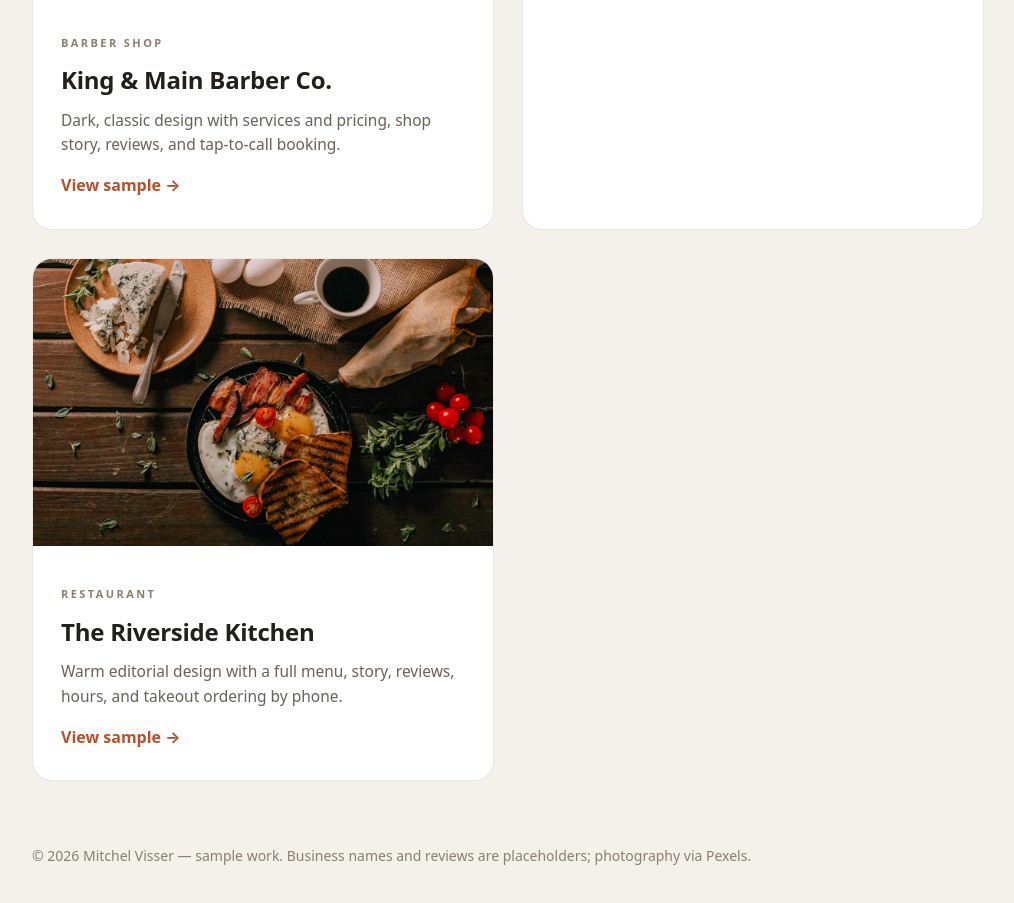
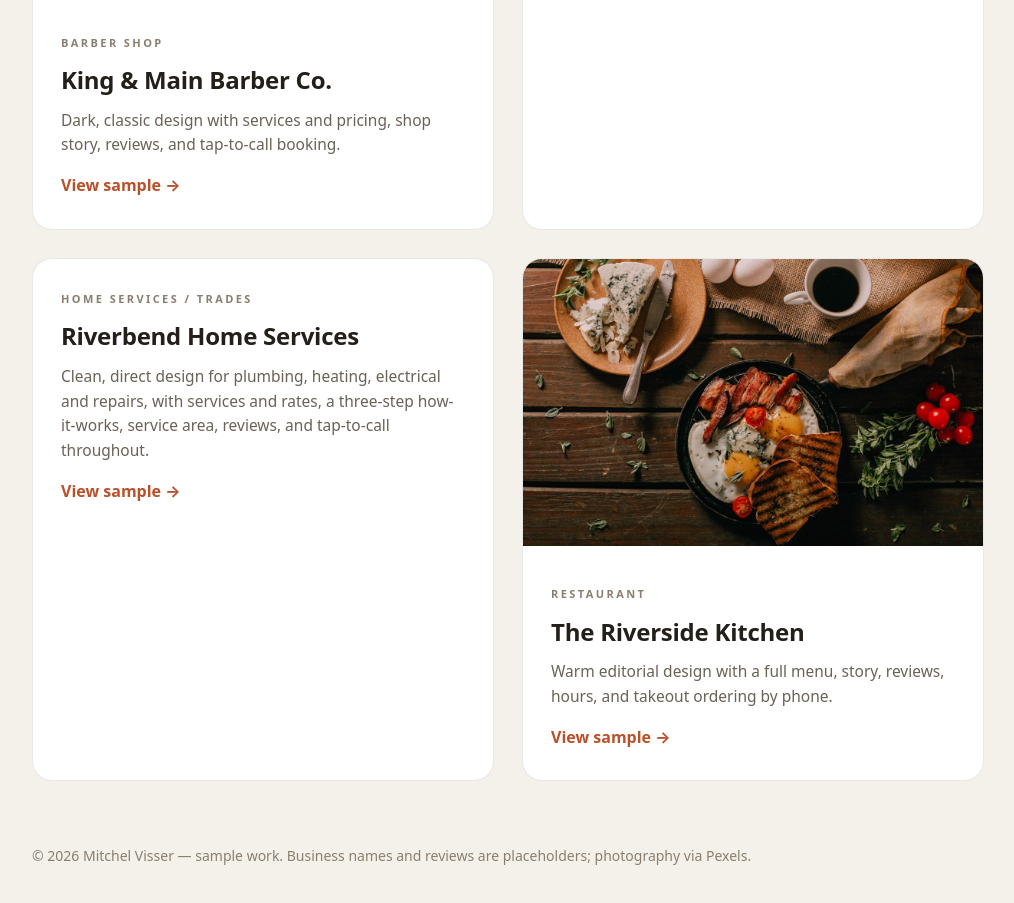
Before and after one commit to Visser09/retainer-demos, a plain HTML site: page index.html in a window 1280 px wide. Shown: the part 585-1488 px from the top of the page, without its empty margins (132-1146 px from the left). Drawn offline with Linux system fonts and the light colour scheme.

Commit message:
Add trades demo to samples index

```diff
--- a/index.html
+++ b/index.html
@@ -41,6 +41,10 @@
     <div class="body"><span class="tag">Pricing</span><h2>Website Care Plan</h2>
     <p>$350 setup, $40/month. Hosting, updates whenever you need them, and a fresh redesign every year.</p><span class="go">View plan →</span></div>
   </a>
+  <a class="card" href="./trades/">
+    <div class="body"><span class="tag">Home Services / Trades</span><h2>Riverbend Home Services</h2>
+    <p>Clean, direct design for plumbing, heating, electrical and repairs, with services and rates, a three-step how-it-works, service area, reviews, and tap-to-call throughout.</p><span class="go">View sample →</span></div>
+  </a>
   <a class="card" href="./restaurant/">
     <img src="./img/f2.jpg" alt="Restaurant sample website preview">
     <div class="body"><span class="tag">Restaurant</span><h2>The Riverside Kitchen</h2>
```
